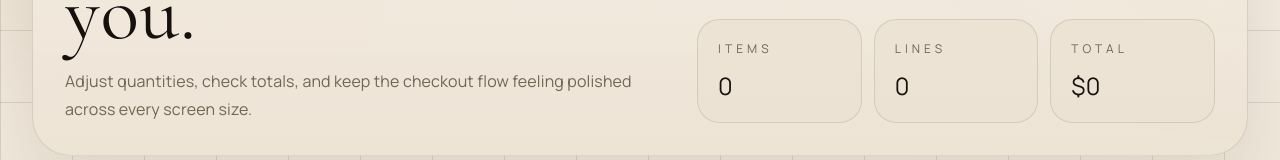
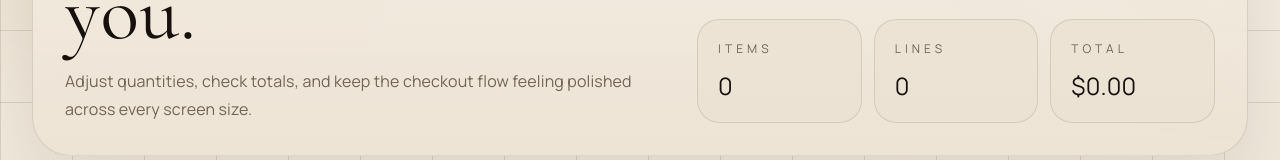
Before and after one commit to danit-x/GUI-vue3, a Vue app: page /cart in a window 1280 px wide. Shown: the part 402-562 px from the top of the page. Built offline with nearby package versions, Linux system fonts and the light colour scheme.

Commit message:
feat(utils): add currency formatter and standardize price display with precision-safe totals

```diff
--- a/src/components/product/ProductCard.vue
+++ b/src/components/product/ProductCard.vue
@@ -4,6 +4,7 @@ import { useRouter } from "vue-router"
 import { useCartStore } from "../../stores/cartStore"
 import { useBookmarkStore } from "../../stores/bookmarkStore"
 import { useToast } from "../../composables/useToast"
+import { formatPrice } from "../../utils/formatPrice"
 
 const bookmarks = useBookmarkStore()
 const cart = useCartStore()
@@ -62,7 +63,7 @@ function handleAddToCart() {
 
       <div class="flex items-center justify-between gap-2.5 text-xs text-[color:var(--muted)] sm:gap-3 sm:text-sm">
         <span>Rating {{ props.product.rating }}</span>
-        <span class="text-lg text-[color:var(--accent)] sm:text-xl">{{ (props.product.price || 0).toFixed(0) }}</span>
+        <span class="text-lg text-[color:var(--accent)] sm:text-xl">{{ formatPrice(props.product.price || 0) }}</span>
       </div>
 
       <div class="mt-auto flex flex-col gap-2 sm:gap-3 md:flex-row md:items-center">
--- a/src/pages/CartPage.vue
+++ b/src/pages/CartPage.vue
@@ -2,6 +2,7 @@
 import { useRouter } from "vue-router"
 import { useAuthStore } from "../stores/authStore"
 import { useCartStore } from "../stores/cartStore"
+import { formatPrice } from "../utils/formatPrice"
 
 const auth = useAuthStore()
 const cart = useCartStore()
@@ -52,7 +53,7 @@ function handleProceedToCheckout() {
           </div>
           <div class="vybe-stat">
             <p class="vybe-kicker text-[9px] sm:text-[10px]">Total</p>
-            <p class="mt-2 sm:mt-3 text-lg sm:text-2xl text-[color:var(--text)]">${{ cart.totalPrice }}</p>
+            <p class="mt-2 sm:mt-3 text-lg sm:text-2xl text-[color:var(--text)]">{{ formatPrice(cart.totalPrice) }}</p>
           </div>
         </div>
       </div>
@@ -82,7 +83,7 @@ function handleProceedToCheckout() {
                 <RouterLink :to="`/product/${item.id}`" class="mt-1 sm:mt-2 block text-lg font-semibold text-[color:var(--text)] transition hover:text-[color:var(--accent)] sm:text-xl md:text-2xl">
                   {{ item.title }}
                 </RouterLink>
-                <p class="mt-1.5 sm:mt-2 text-xs text-[color:var(--muted)] sm:text-sm">${{ item.price }} each</p>
+                <p class="mt-1.5 sm:mt-2 text-xs text-[color:var(--muted)] sm:text-sm">{{ formatPrice(item.price) }} each</p>
               </div>
 
               <div class="grid gap-2 sm:gap-3 sm:grid-cols-[minmax(0,1fr)_auto_auto] sm:items-end">
@@ -100,7 +101,7 @@ function handleProceedToCheckout() {
                 <div class="vybe-field">
                   <span class="vybe-label text-[9px] sm:text-[10px]">Line</span>
                   <p class="rounded-[1rem] border border-[color:var(--line)] px-3 py-2 text-xs font-medium text-[color:var(--text)] sm:px-4 sm:py-3 sm:text-sm">
-                    ${{ item.price * item.quantity }}
+                    {{ formatPrice(item.price * item.quantity) }}
                   </p>
                 </div>
 
@@ -132,7 +133,7 @@ function handleProceedToCheckout() {
           <div class="vybe-divider pt-3 sm:pt-4">
             <div class="flex items-center justify-between">
               <span class="text-xs uppercase tracking-[0.2em] text-[color:var(--muted)] sm:text-sm">Total</span>
-              <span class="text-2xl sm:text-3xl text-[color:var(--accent)]">${{ cart.totalPrice }}</span>
+              <span class="text-2xl sm:text-3xl text-[color:var(--accent)]">{{ formatPrice(cart.totalPrice) }}</span>
             </div>
           </div>
         </div>
--- a/src/pages/CheckoutPage.vue
+++ b/src/pages/CheckoutPage.vue
@@ -2,6 +2,7 @@
 import { computed, ref } from "vue"
 import { useRouter } from "vue-router"
 import { useCartStore } from "../stores/cartStore"
+import { formatPrice } from "../utils/formatPrice"
 
 const cart = useCartStore()
 const router = useRouter()
@@ -9,7 +10,7 @@ const router = useRouter()
 const isPlacingOrder = ref(false)
 const orderPlaced = ref(false)
 
-const formattedTotalPrice = computed(() => cart.totalPrice.toFixed(2))
+const formattedTotalPrice = computed(() => formatPrice(cart.totalPrice))
 
 const summaryLabel = computed(() => {
   if (cart.items.length === 1) {
@@ -68,7 +69,7 @@ function handleContinueShopping() {
           </div>
           <div class="vybe-stat">
             <p class="vybe-kicker text-[9px] sm:text-[10px]">Total</p>
-            <p class="mt-2 sm:mt-3 text-lg sm:text-2xl text-[color:var(--text)]">${{ formattedTotalPrice }}</p>
+            <p class="mt-2 sm:mt-3 text-lg sm:text-2xl text-[color:var(--text)]">{{ formattedTotalPrice }}</p>
           </div>
         </div>
       </div>
@@ -137,12 +138,12 @@ function handleContinueShopping() {
                   {{ item.title }}
                 </RouterLink>
                 <p class="mt-1.5 text-xs text-[color:var(--muted)] sm:mt-2 sm:text-sm">
-                  ${{ item.price.toFixed(2) }} x {{ item.quantity }}
+                  {{ formatPrice(item.price) }} x {{ item.quantity }}
                 </p>
               </div>
 
               <p class="text-lg text-[color:var(--accent)] sm:text-xl">
-                ${{ (item.price * item.quantity).toFixed(2) }}
+                {{ formatPrice(item.price * item.quantity) }}
               </p>
             </div>
           </article>
@@ -165,7 +166,7 @@ function handleContinueShopping() {
           <div class="vybe-divider pt-3 sm:pt-4">
             <div class="flex items-center justify-between">
               <span class="text-xs uppercase tracking-[0.2em] text-[color:var(--muted)] sm:text-sm">Total</span>
-              <span class="text-2xl sm:text-3xl text-[color:var(--accent)]">${{ formattedTotalPrice }}</span>
+              <span class="text-2xl sm:text-3xl text-[color:var(--accent)]">{{ formattedTotalPrice }}</span>
             </div>
           </div>
         </div>
--- a/src/pages/ProductDetailPage.vue
+++ b/src/pages/ProductDetailPage.vue
@@ -6,6 +6,7 @@ import { useCartStore } from "../stores/cartStore"
 import { useBookmarkStore } from "../stores/bookmarkStore"
 import { useToast } from "../composables/useToast"
 import type { Product } from "../types/product"
+import { formatPrice } from "../utils/formatPrice"
 
 const route = useRoute()
 const cart = useCartStore()
@@ -127,7 +128,7 @@ watch(
           </div>
 
           <p class="text-3xl sm:text-4xl md:text-5xl text-[color:var(--accent)]">
-            ${{ product.price }}
+            {{ formatPrice(product.price) }}
           </p>
 
           <div class="flex flex-col gap-2.5 sm:gap-3 md:flex-row md:gap-4">
--- a/src/pages/WishlistPage.vue
+++ b/src/pages/WishlistPage.vue
@@ -1,5 +1,6 @@
 <script setup lang="ts">
 import { useBookmarkStore } from "../stores/bookmarkStore"
+import { formatPrice } from "../utils/formatPrice"
 
 const bookmarks = useBookmarkStore()
 </script>
@@ -54,7 +55,7 @@ const bookmarks = useBookmarkStore()
               <RouterLink :to="`/product/${item.id}`" class="mt-1.5 sm:mt-2 block text-lg font-semibold text-[color:var(--text)] transition hover:text-[color:var(--accent)] sm:text-xl md:text-2xl">
                 {{ item.title }}
               </RouterLink>
-              <p class="mt-1.5 sm:mt-2 text-xs text-[color:var(--muted)] sm:text-sm">${{ item.price }}</p>
+              <p class="mt-1.5 sm:mt-2 text-xs text-[color:var(--muted)] sm:text-sm">{{ formatPrice(item.price) }}</p>
             </div>
 
             <div class="flex flex-col gap-2.5 sm:flex-row sm:gap-3">
--- a/src/stores/cartStore.ts
+++ b/src/stores/cartStore.ts
@@ -14,7 +14,10 @@ export const useCartStore = defineStore("cart", {
 
   getters: {
     itemCount: (state) => state.items.reduce((count, item) => count + item.quantity, 0),
-    totalPrice: (state) => state.items.reduce((total, item) => total + item.price * item.quantity, 0)
+    totalPrice: (state) => {
+      const total = state.items.reduce((sum, item) => sum + item.price * item.quantity, 0)
+      return Math.round(total * 100) / 100
+    }
   },
 
   actions: {
--- /dev/null
+++ b/src/utils/formatPrice.ts
@@ -0,0 +1,8 @@
+const priceFormatter = new Intl.NumberFormat("en-US", {
+  style: "currency",
+  currency: "USD"
+})
+
+export function formatPrice(n: number): string {
+  return priceFormatter.format(n)
+}
```
